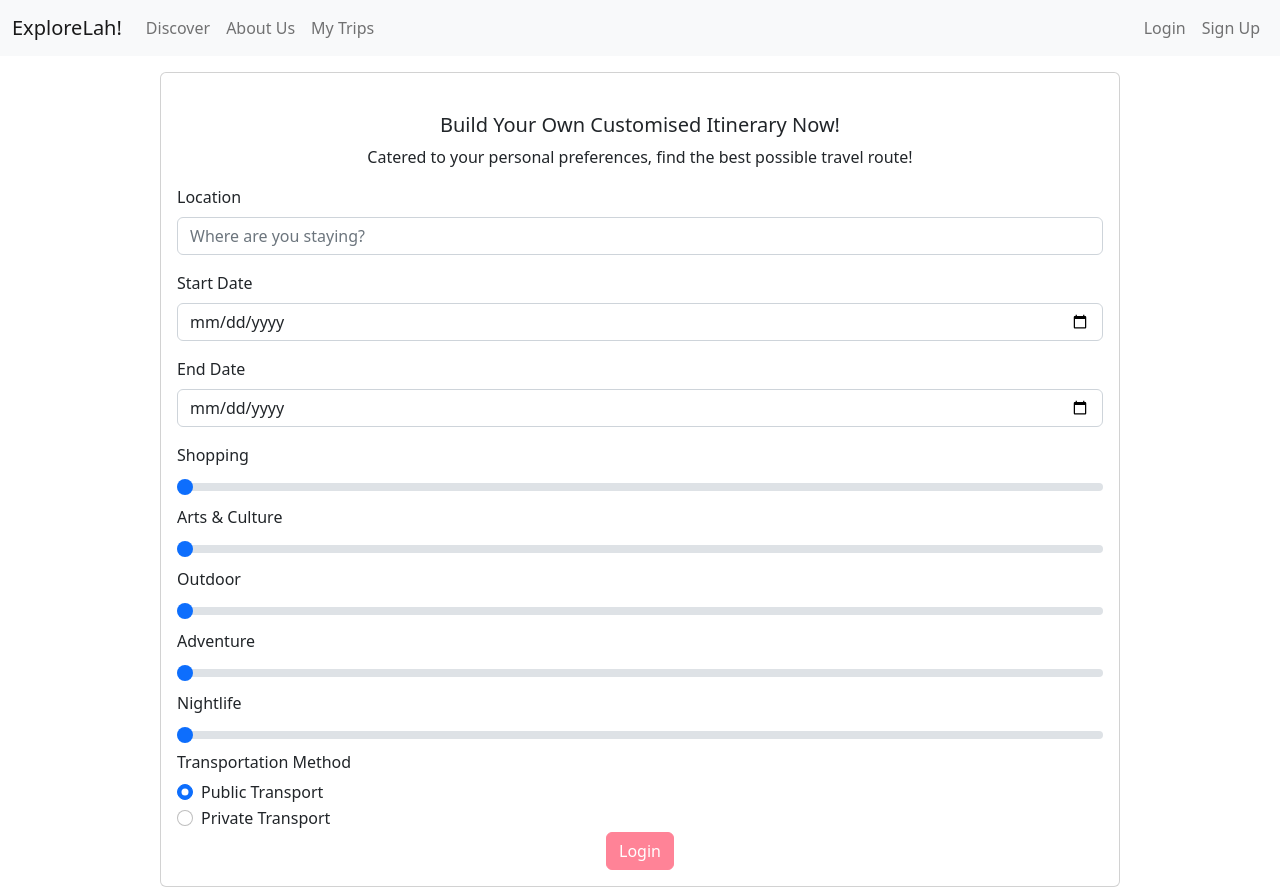
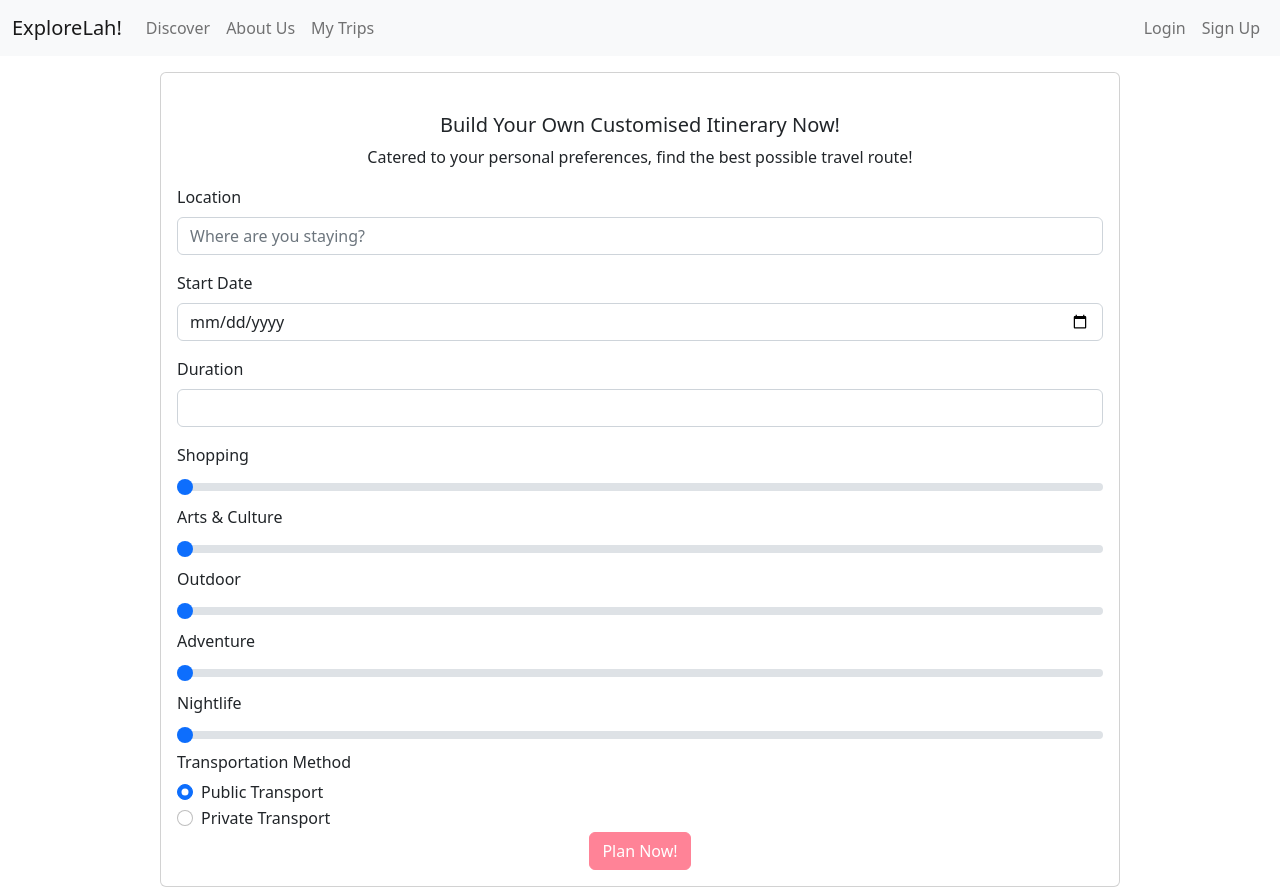
Before and after one commit to ngkangting/ExploreLah, a Vue app: page /plannow in a window 1280 px wide. Built offline with nearby package versions, Linux system fonts and the light colour scheme; no server answers.

Commit message:
Changed end-date to duration, created userinfo

```diff
--- a/src/views/PlanNow.vue
+++ b/src/views/PlanNow.vue
@@ -30,12 +30,12 @@
             />
           </div>
           <div class="mb-3">
-            <label for="end-date" class="form-label">End Date</label>
+            <label for="duration" class="form-label">Duration</label>
             <input
-              type="date"
+              type="number"
               class="form-control"
-              id="end-date"
-              v-model="endDate"
+              id="duration"
+              v-model="duration"
             />
           </div>
           <div>
@@ -124,7 +124,7 @@
             </div>
           </div>
           <div class="text-center">
-            <button type="submit" class="btn btn-pink">Login</button>
+            <button type="submit" class="btn btn-pink">Plan Now!</button>
           </div>
         </form>
       </div>
@@ -133,13 +133,15 @@
 </template>
 
 <script>
+import axios from 'axios';
+
 export default {
   name: "PlanNow",
   data() {
     return {
       location: "",
       startDate: "",
-      endDate: "",
+      duration:"",
       shopping: 0,
       arts: 0,
       outdoor: 0,
@@ -150,15 +152,24 @@ export default {
   },
   methods: {
     generateItinerary() {
-      console.log(this.location);
-      console.log(this.startDate);
-      console.log(this.endDate);
-      console.log(this.shopping);
-      console.log(this.arts);
-      console.log(this.outdoor);
-      console.log(this.adventure);
-      console.log(this.nightlife);
-      console.log(this.transportation);
+      let parsedStartDay= new Date(this.startDate);
+      let days = ["Sun","Mon", "Tue", "Wed", "Thu", "Fri", "Sat"];
+
+      const userInfo = {
+        name: "ignore",
+        startLoc: this.location,
+        day: days[parsedStartDay.getDay()],
+        dur: this.duration,
+        byCar: this.transportation == "public" ? true : false,
+        pref:{
+          shop: parseInt(this.shopping),
+          arts: parseInt(this.arts),
+          outdoor: parseInt(this.outdoor),
+          adventure: parseInt(this.adventure),
+          nightlife: parseInt(this.nightlife)
+        },
+      }
+      console.log(userInfo)
     },
   },
 };
```
